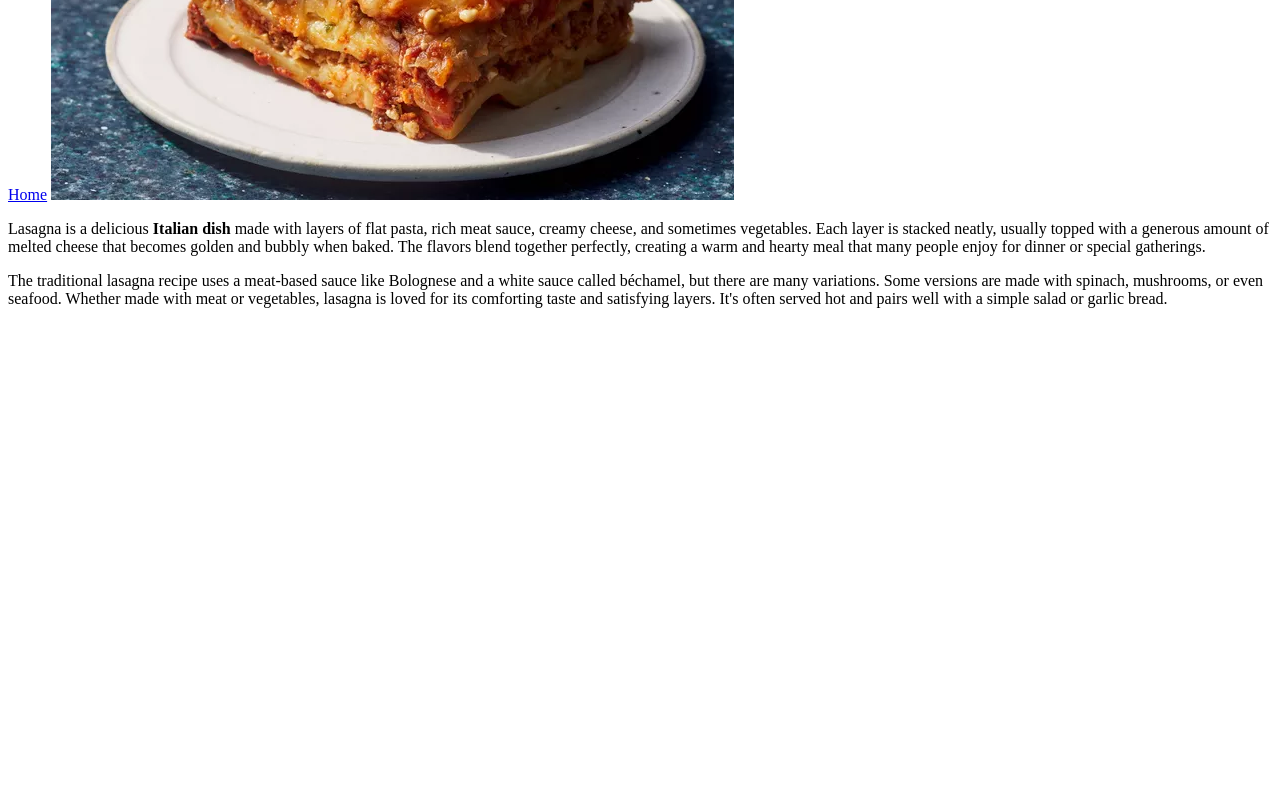
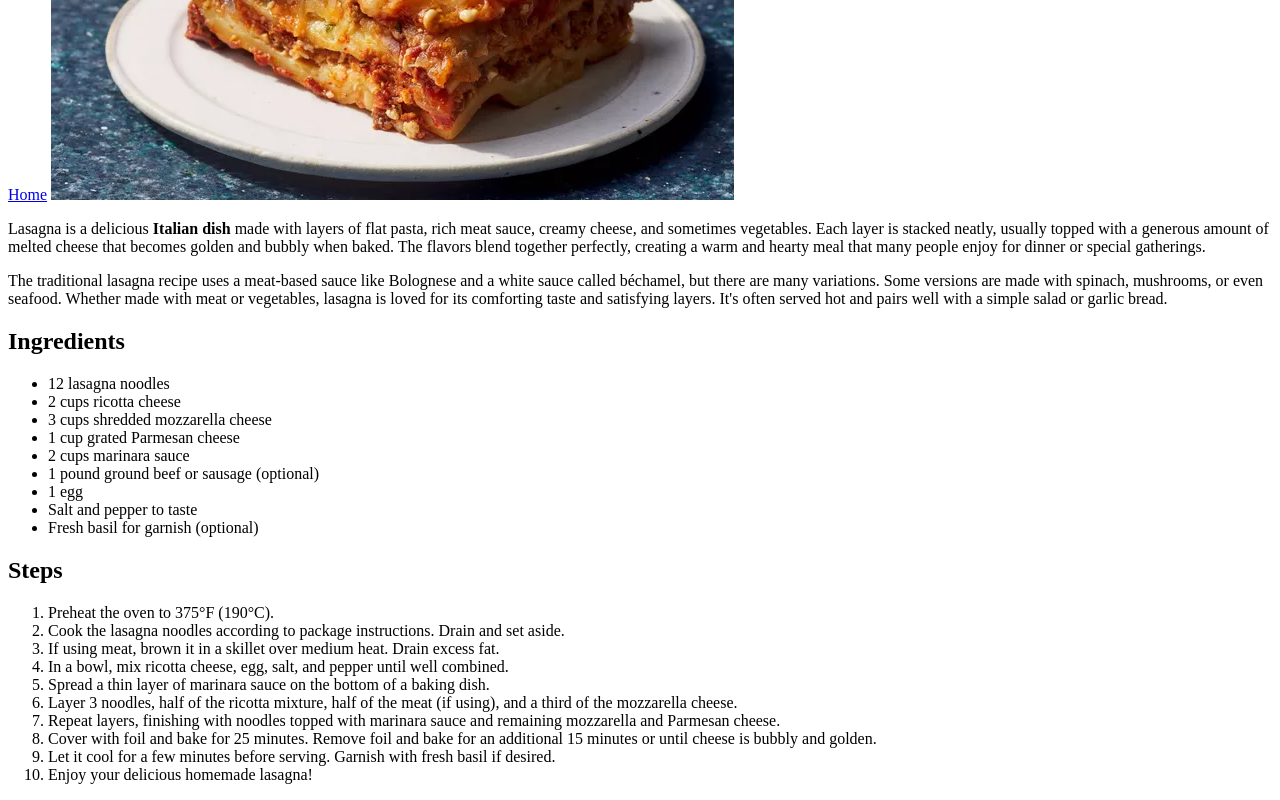
Before and after one commit to Mrcoolprince/odin-recipes, a plain HTML site: page recipes/lasagna.html in a window 1280 px wide. Shown: the part 392-1192 px from the top of the page. Before the commit the page ends 800 px from the top, so only its background shows below. Drawn offline with Linux system fonts and the light colour scheme.

Commit message:
Finished the lasagna recipe and added 2 more recipes
I finished the lasagna recipes adding the ingredients and steps to make the lasagna
and
I initialized the addition of 2 more new recipes to the recipes section(folder)

```diff
--- a/recipes/lasagna.html
+++ b/recipes/lasagna.html
@@ -17,5 +17,31 @@
             Some versions are made with spinach, mushrooms, or even seafood.
             Whether made with meat or vegetables, lasagna is loved for its comforting taste and satisfying layers.
             It's often served hot and pairs well with a simple salad or garlic bread.</p>
+
+    <h2>Ingredients</h2>
+    <ul>
+        <li>12 lasagna noodles</li>
+        <li>2 cups ricotta cheese</li>
+        <li>3 cups shredded mozzarella cheese</li>
+        <li>1 cup grated Parmesan cheese</li>
+        <li>2 cups marinara sauce</li>
+        <li>1 pound ground beef or sausage (optional)</li>
+        <li>1 egg</li>
+        <li>Salt and pepper to taste</li>
+        <li>Fresh basil for garnish (optional)</li>
+    </ul>
+    <h2>Steps</h2>
+    <ol>
+        <li>Preheat the oven to 375°F (190°C).</li>
+        <li>Cook the lasagna noodles according to package instructions. Drain and set aside.</li>
+        <li>If using meat, brown it in a skillet over medium heat. Drain excess fat.</li>
+        <li>In a bowl, mix ricotta cheese, egg, salt, and pepper until well combined.</li>
+        <li>Spread a thin layer of marinara sauce on the bottom of a baking dish.</li>
+        <li>Layer 3 noodles, half of the ricotta mixture, half of the meat (if using), and a third of the mozzarella cheese.</li>
+        <li>Repeat layers, finishing with noodles topped with marinara sauce and remaining mozzarella and Parmesan cheese.</li>
+        <li>Cover with foil and bake for 25 minutes. Remove foil and bake for an additional 15 minutes or until cheese is bubbly and golden.</li>
+        <li>Let it cool for a few minutes before serving. Garnish with fresh basil if desired.</li>
+        <li>Enjoy your delicious homemade lasagna!</li>
+    </ol>
 </body>
 </html>
```
Also changed, not shown: index.html (+6 -2 lines), recipes/pizza.html (added, +11 -0 lines), recipes/waffle.html (added, +11 -0 lines).
